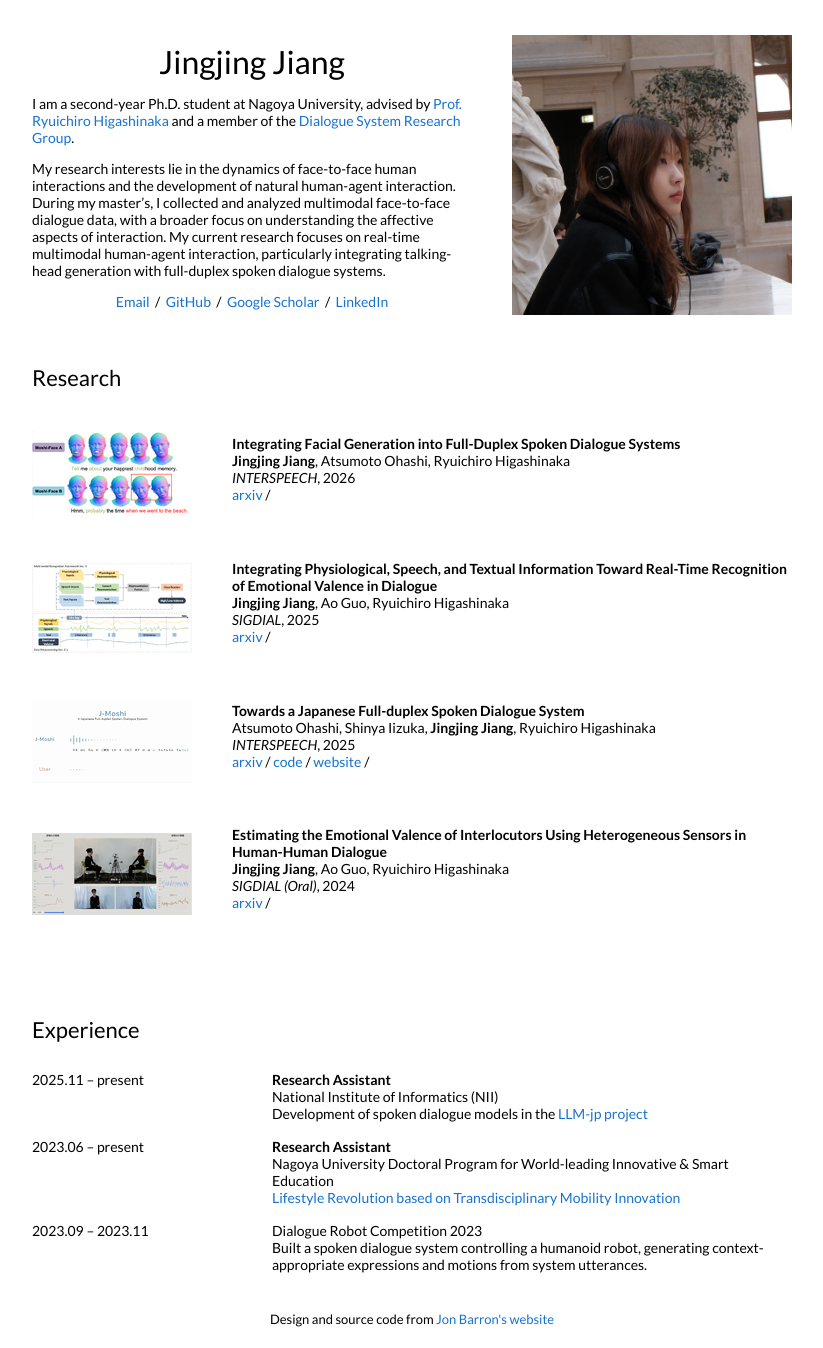
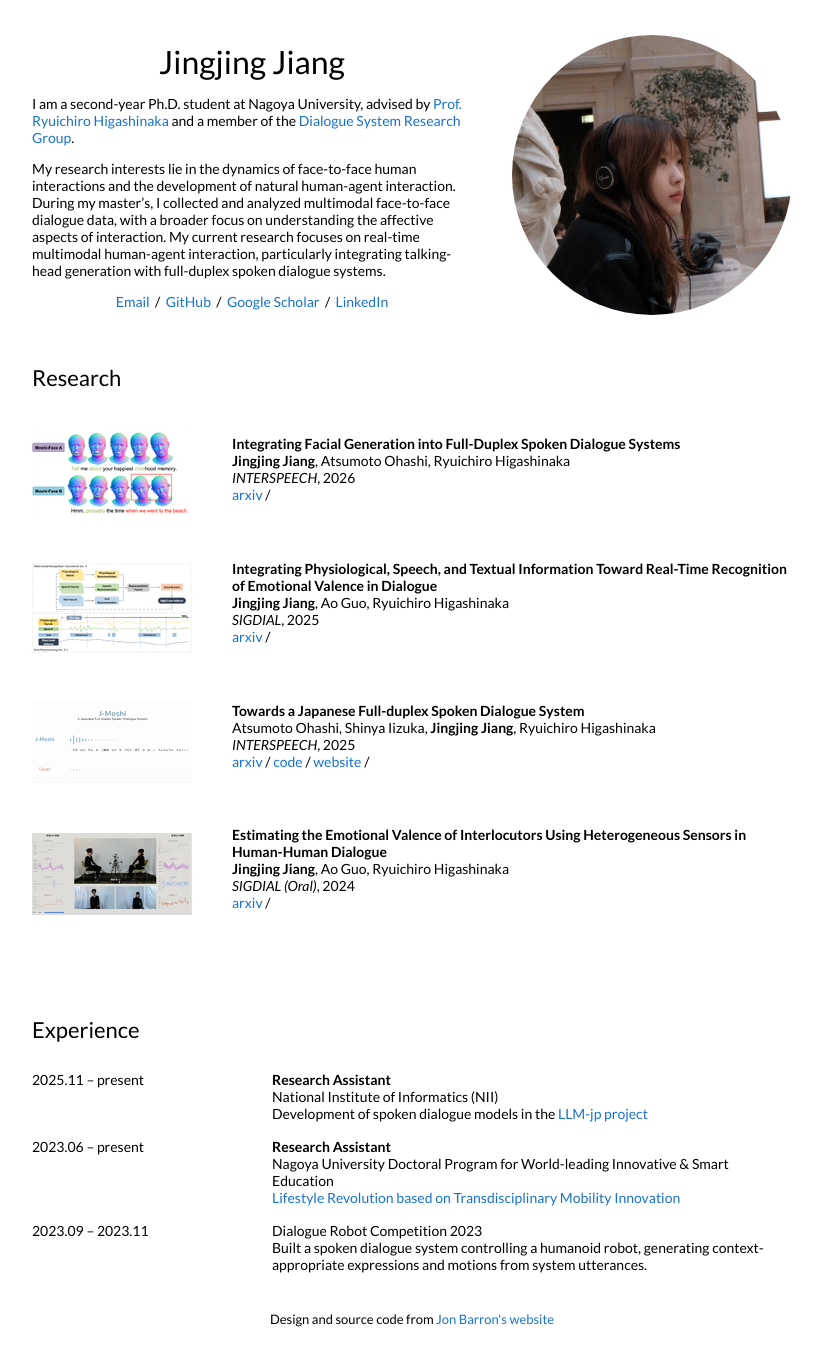
Before and after one commit to jjzip/jjzip.github.io, a Jekyll site: the page built from _posts/2026-09-12-integrate-facial.markdown, in a window 1280 px wide. Shown: the whole page, without its empty margins (228-1051 px from the left). Built offline with Jekyll 4.4.1, drawn with Linux system fonts in a browser that asks for light colours.

Commit message:
Allow future-dated posts and make profile photo circular
Co-Authored-By: Claude Opus 5 (1M context) <noreply@anthropic.com>
Claude-Session: https://claude.ai/code/session_01EgH8mcdc4c9vg2dajzFjg3

```diff
--- a/_config.yml
+++ b/_config.yml
@@ -39,6 +39,9 @@ disqus:
 # Enter your Google Analytics web tracking code (e.g. UA-2110908-2) to activate tracking
 google_analytics:
 # excerpt_separator: <!--more-->
+
+# 允许发布日期在未来的文章（不设置的话，日期在未来的 post 不会显示）
+future: true
 
 # Your website URL (e.g. http://barryclark.github.io or http://www.barryclark.co)
 # Used for Sitemap.xml and your RSS feed
--- a/_layouts/default.html
+++ b/_layouts/default.html
@@ -48,7 +48,7 @@
               </p>
             </td>
             <td style="padding:2.5%;width:40%;max-width:40%">
-              <img style="width:100%;max-width:100%" alt="profile photo" src="images/profile.jpg">
+              <img style="width:100%;max-width:100%;border-radius:50%" alt="profile photo" src="images/profile.jpg">
             </td>
           </tr>
         </table>
```
